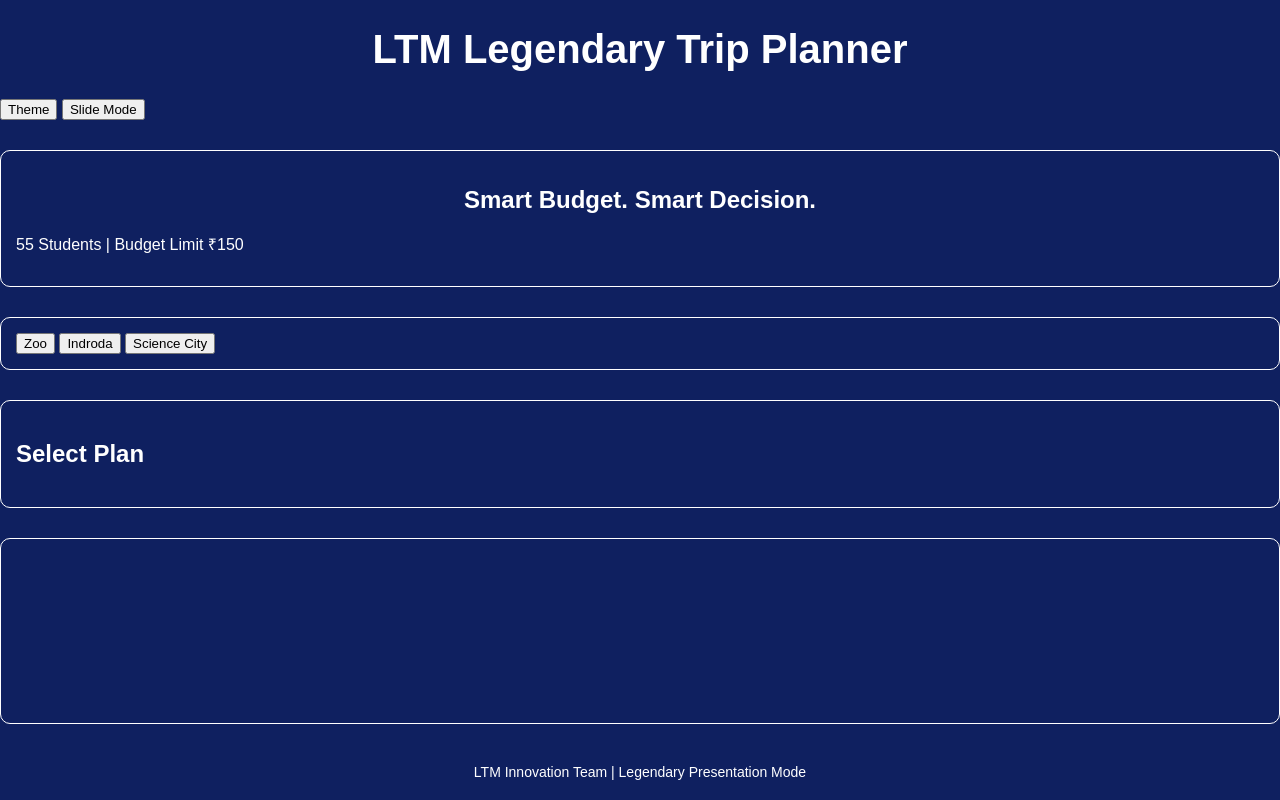
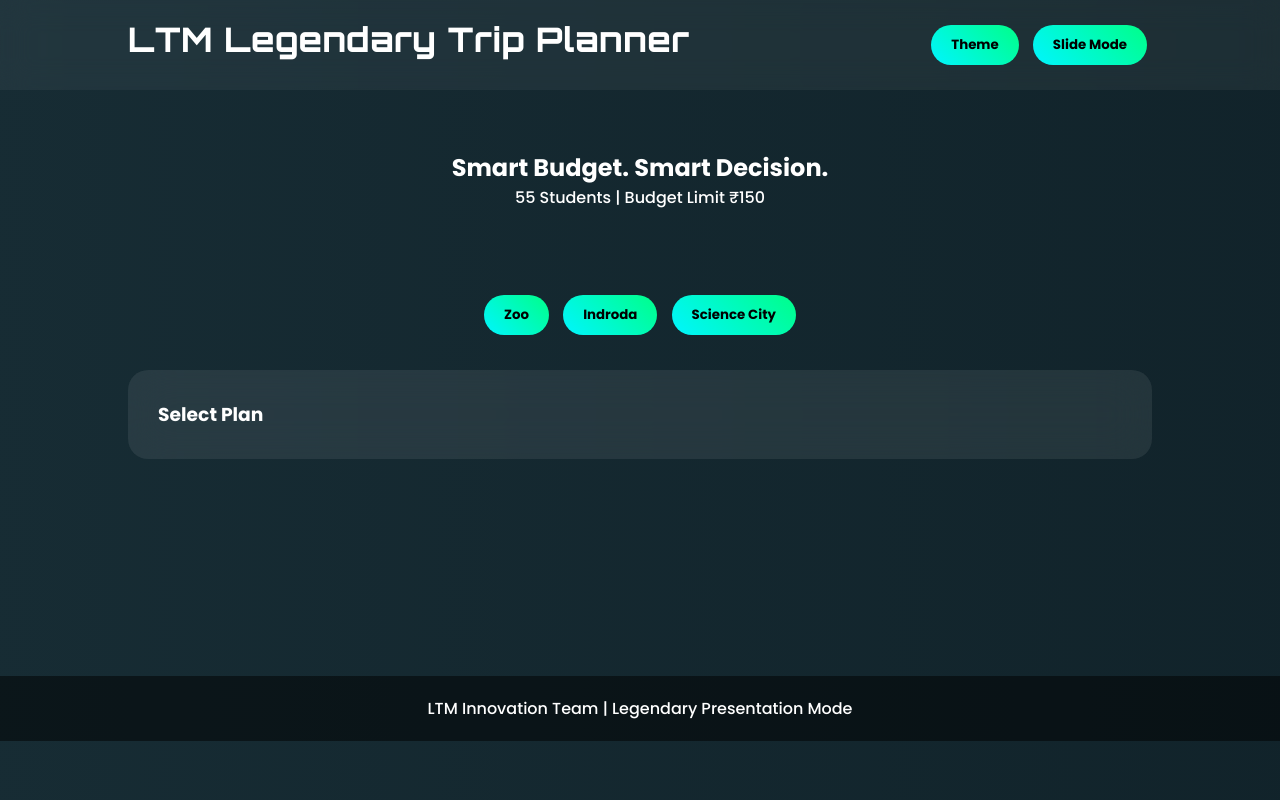
Before and after one commit to NamanDaxina/Ltm, a plain HTML site: page index.html in a window 1280 px wide. Drawn offline with nearby package versions, Linux system fonts and the light colour scheme; files that its build step writes are made by us from their sources; a script that the page names is missing.

Commit message:
Update style.css

```diff
--- a/style.css
+++ b/style.css
@@ -1,39 +1,87 @@
-body {
-    font-family: Arial, sans-serif;
-    background-color: #0f2060;
-    color: white;
-    margin: 0;
-    padding: 0;
+*{margin:0;padding:0;box-sizing:border-box;font-family:Poppins;}
+
+body{
+background:linear-gradient(270deg,#0f2027,#203a43,#2c5364);
+background-size:600% 600%;
+animation:gradientMove 15s ease infinite;
+color:white;
+overflow-x:hidden;
 }
 
-.container {
-    width: 80%;
-    margin: auto;
-    padding: 20px;
+@keyframes gradientMove{
+0%{background-position:0% 50%;}
+50%{background-position:100% 50%;}
+100%{background-position:0% 50%;}
 }
 
-h1 {
-    text-align: center;
-    font-size: 40px;
+#particles{
+position:fixed;
+width:100%;
+height:100%;
+z-index:-1;
 }
 
-h2 {
-    text-align: center;
+header{
+display:flex;
+justify-content:space-between;
+padding:20px 10%;
+background:rgba(255,255,255,0.05);
+backdrop-filter:blur(15px);
 }
 
-section {
-    margin-top: 30px;
-    padding: 15px;
-    border: 1px solid white;
-    border-radius: 10px;
+header h1{
+font-family:Orbitron;
+letter-spacing:2px;
 }
 
-h3 {
-    font-size: 24px;
+button{
+padding:10px 20px;
+margin:5px;
+border:none;
+border-radius:30px;
+background:linear-gradient(45deg,#00f5ff,#00ff88);
+cursor:pointer;
+font-weight:bold;
+transition:0.3s;
 }
 
-footer {
-    text-align: center;
-    margin-top: 40px;
-    font-size: 14px;
+button:hover{
+transform:scale(1.1);
+box-shadow:0 0 15px #00ffcc;
 }
+
+.hero{
+text-align:center;
+padding:60px;
+}
+
+.selector{
+text-align:center;
+margin:20px;
+}
+
+.card{
+width:80%;
+margin:30px auto;
+padding:30px;
+background:rgba(255,255,255,0.08);
+border-radius:20px;
+backdrop-filter:blur(20px);
+transition:0.4s;
+}
+
+.chart-section{
+width:80%;
+margin:30px auto;
+}
+
+footer{
+text-align:center;
+padding:20px;
+background:rgba(0,0,0,0.5);
+}
+
+.light{
+background:white;
+color:black;
+}
```
